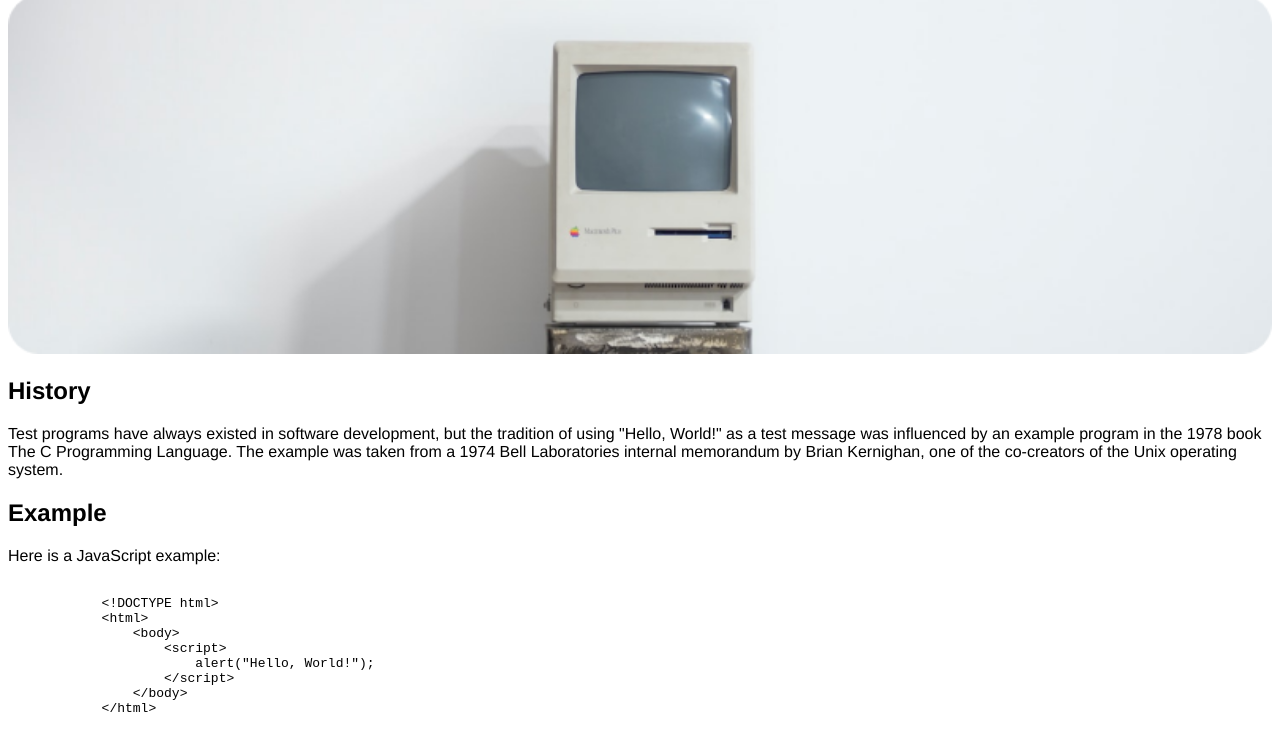
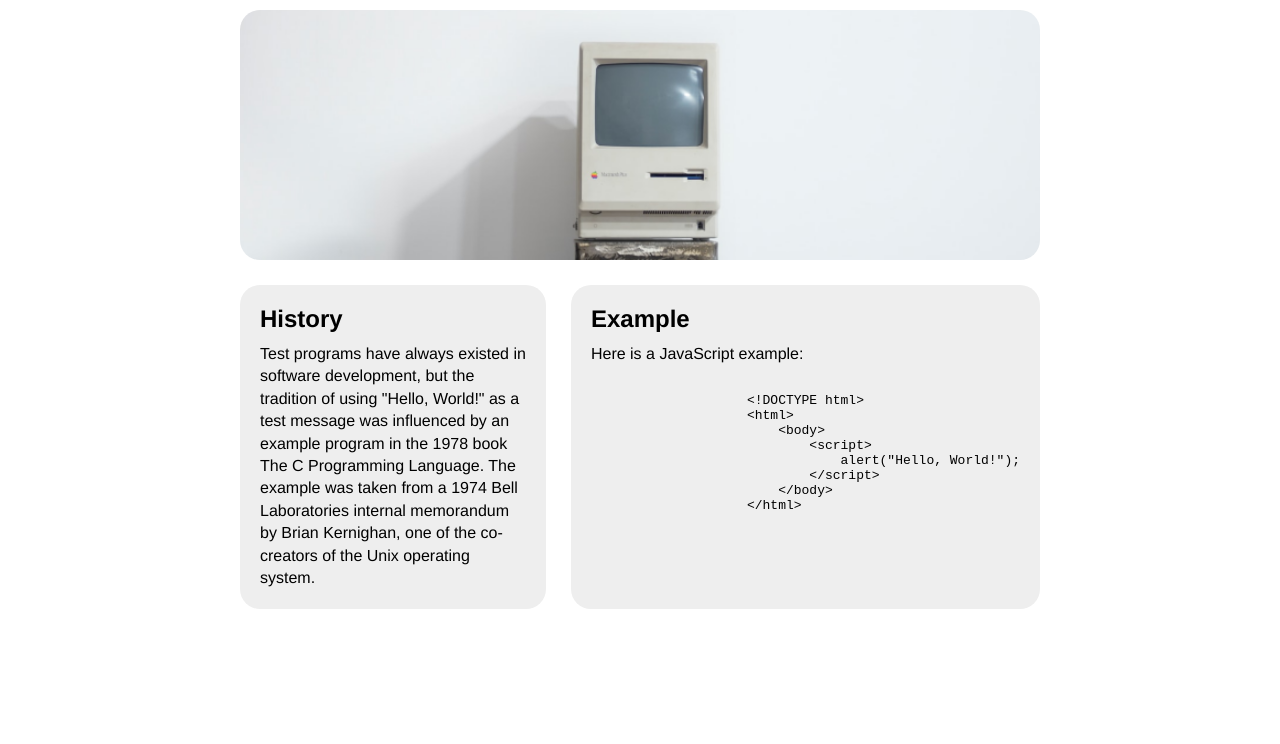
Before and after one commit to bach6104/MI-349-Lab, a plain HTML site: page index.html in a window 1280 px wide. Shown: the part 85-829 px from the top of the page. After the commit the page ends 800 px from the top, so only its background shows below. Drawn offline with Linux system fonts and the light colour scheme.

Commit message:
Fix the layout of content

```diff
--- a/index.html
+++ b/index.html
@@ -8,8 +8,11 @@
     <link rel="stylesheet" href="screen.css">
 </head>
 <body>
+    <main>
         <h1>Hello World</h1>
-    <img src="images/Computer image.png" alt="Vintage mac">
+        <div class="masthead">
+        </div>
+        <div class = "details">
             <section>
                 <h2>History</h2>
                 <p>Test programs have always existed in software development, but the tradition of using "Hello, World!" as a test message was influenced by an example program in the 1978 book The C Programming Language. The example was taken from a 1974 Bell Laboratories internal memorandum by Brian Kernighan, one of the co-creators of the Unix operating system.</p>
@@ -28,7 +31,9 @@
                     &lt;/html&gt;
                 </code></pre>
             </section>
+        </div>
 
+    </main>
     <script>src ="index.js"</script>
 </body>
 </html>
--- a/screen.css
+++ b/screen.css
@@ -3,8 +3,47 @@
 body {
     background: #fff;
     font-family:Helvetica,sans-serif;
+    border-top: 15px solid #424242;
+    margin: 0 auto;
+
+}
+
+main {
+    margin: 0 auto;
+    width: 800px;
+}
+
+.masthead {
+    background-image: url('images/Computer\ image.png');
+    height: 250px;
+    border-radius: 20px;
+    background-size: cover;
+    background-position:  bottom;
+}
+
+.details {
+    display: flex;
+    gap: 25px;
+}
+
+.details section {
+    flex-grow: 1;
+    flex-basics: 0;
+    background: #eee;
+    padding: 20px;
+    border-radius: 20px;
+    margin-top: 25px;
 }
 
 img {
     width: 100%;
+    border-radius: 20px;
 }
+
+h2 {
+    margin: 0 0 10px 0;
+}
+p {
+    margin: 0;
+    line-height: 1.4em;
+}
```
Lines whose indentation alone changed are shown as unchanged.
